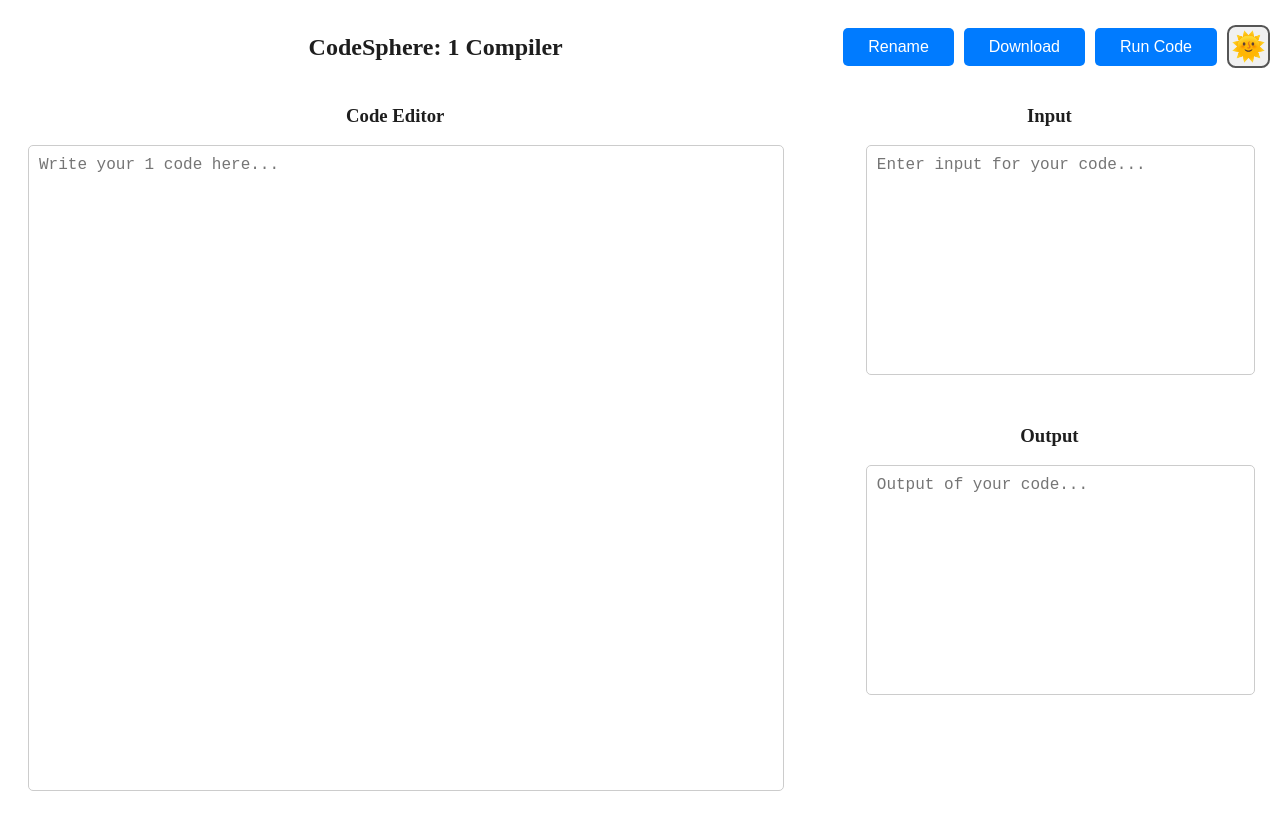
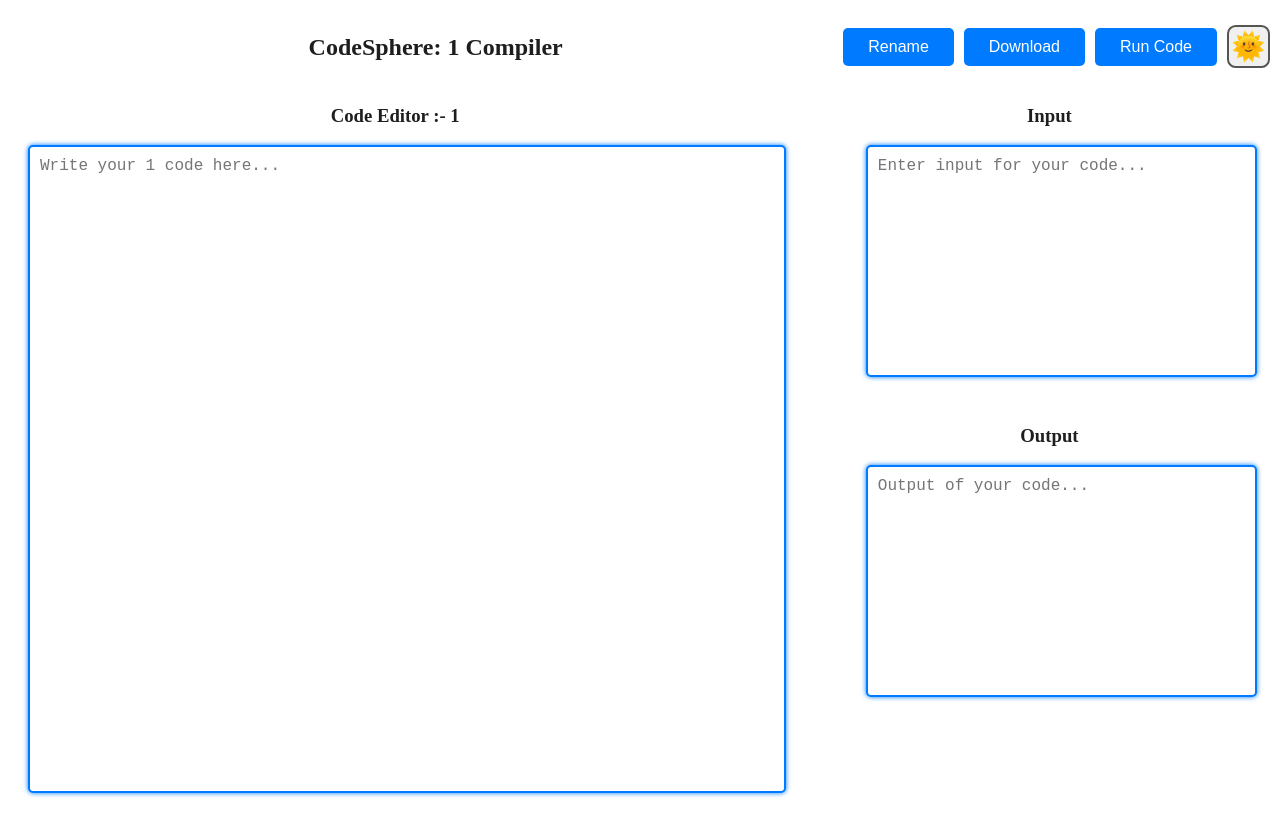
Before and after one commit to avinashvermaaa/spherecode, a React (Create React App) app in the folder frontend/: page /compiler/1 in a window 1280 px wide. Shown: the top 836 px of the page. Built offline with nearby package versions, Linux system fonts and the light colour scheme.

Commit message:
dark inside textarea and box shadow added

```diff
--- a/frontend/src/pages/CompilerPage.css
+++ b/frontend/src/pages/CompilerPage.css
@@ -68,7 +68,9 @@
 textarea {
     width: 100%;
     padding: 10px;
-    border: 1px solid #ccc;
+    border: 2px solid #007bff;
+    box-shadow: 0 0 5px #007bff;
+    /* border: 1px solid #ccc; */
     border-radius: 5px;
     font-family: monospace;
     font-size: 16px;
@@ -79,6 +81,16 @@ textarea,
 .input-box textarea,
 .output-box textarea {
     height: calc(65%);
+}
+
+/* Dark mode styles */
+.dark-mode textarea,
+.dark-mode .input-box textarea,
+.dark-mode .output-box textarea {
+    background-color: #2c2c2c;
+    color: white;
+    border: 2px solid #007bff;
+    box-shadow: 0 0 5px #007bff;
 }
 
 .input-output-section {
--- a/frontend/src/pages/CompilerPage.js
+++ b/frontend/src/pages/CompilerPage.js
@@ -86,7 +86,7 @@ function CompilerPage() {
 
       <div className="compiler-container">
         <div className="code-editor">
-          <h3>Code Editor</h3>
+          <h3>Code Editor :- {language}</h3>
           <textarea
             value={code}
             onChange={(e) => setCode(e.target.value)}
```
